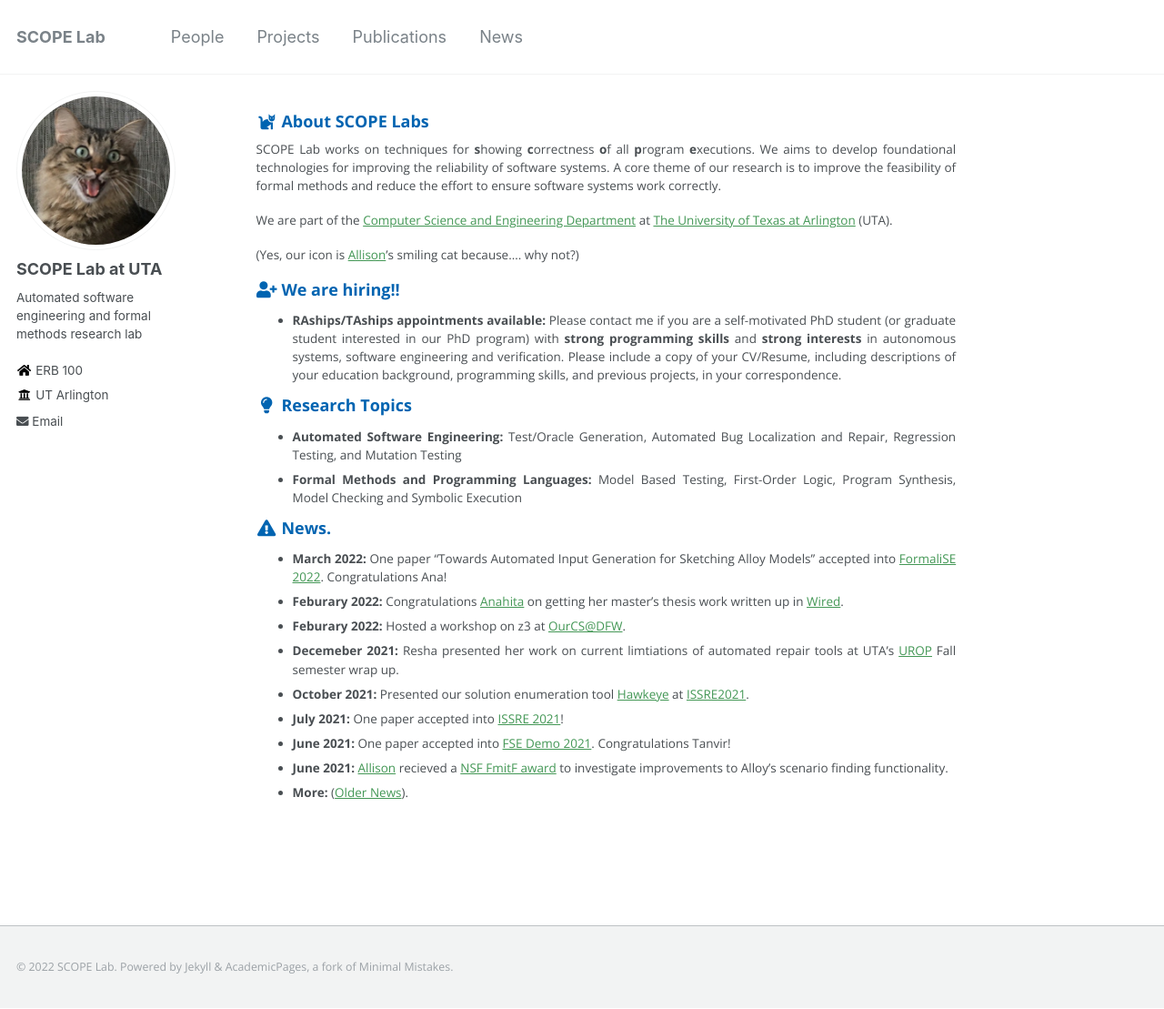
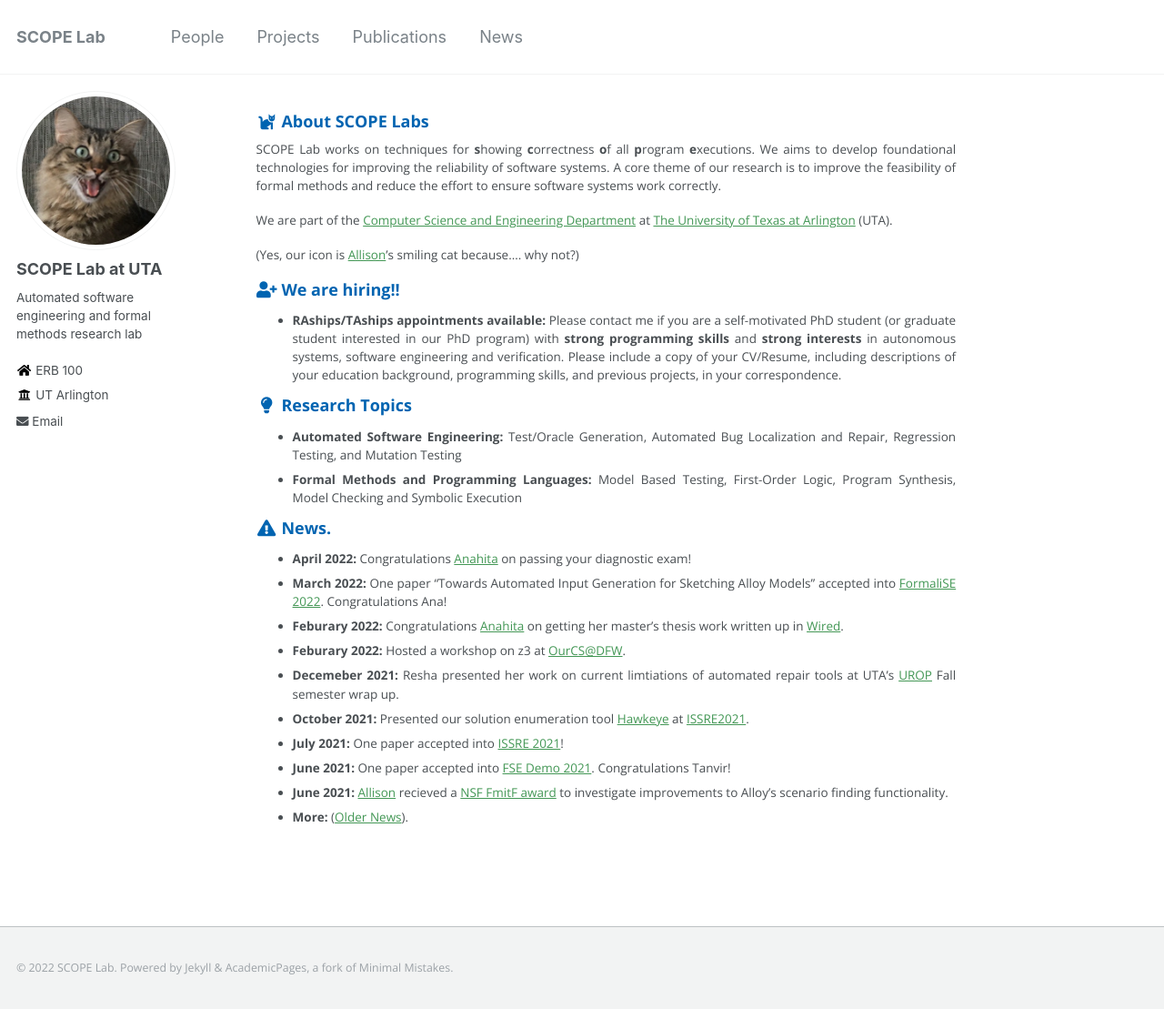
Before and after one commit to SCOPELabUTA/SCOPELabUTA.github.io, a Jekyll site: the page built from _pages/about.md, in a window 1280 px wide and 1109 px high. Shown: the whole window at 91% size. Built offline with Jekyll 4.4.1, drawn with Linux system fonts in a browser that asks for light colours.

Commit message:
Update about.md

```diff
--- a/_pages/about.md
+++ b/_pages/about.md
@@ -25,6 +25,7 @@ Mutation Testing
 Checking and Symbolic Execution
 
 ### <i class="fa fa-fw fa-exclamation-triangle" aria-hidden="true"></i> News.
+* **April 2022:** Congratulations [Anahita](https://www.linkedin.com/in/anahita-samadi-2756704b/) on passing your diagnostic exam!
 * **March 2022:** One paper "Towards Automated Input Generation for Sketching Alloy Models" accepted into [FormaliSE 2022](https://conf.researchr.org/home/icse-2022/Formalise-2022#:~:text=of%20software%20systems.-,Originally%20a%20successful%20satellite%20workshop%20of%20ICSE%2C%20since%202018%20FormaliSE,%2C%20PA%20(or%20online).). Congratulations Ana!
 * **Feburary 2022:** Congratulations [Anahita](https://www.linkedin.com/in/anahita-samadi-2756704b/) on getting her master's thesis work written up in [Wired](https://www.wired.com/story/job-applicants-hack-resume-reading-software/).
 * **Feburary 2022:** Hosted a workshop on z3 at [OurCS@DFW](https://uta.engineering/ourcs/).
```
